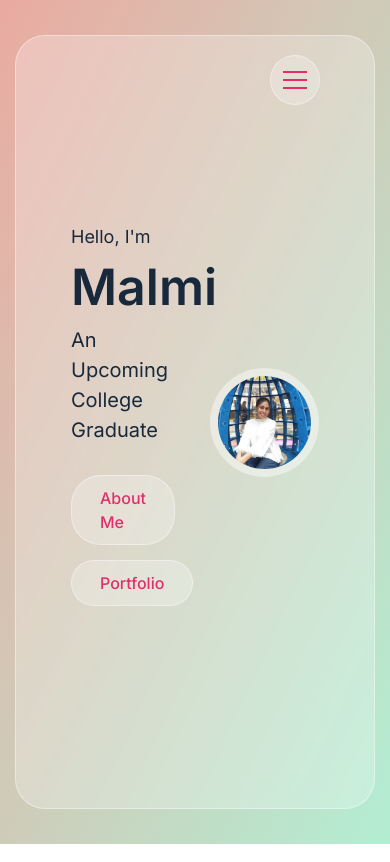
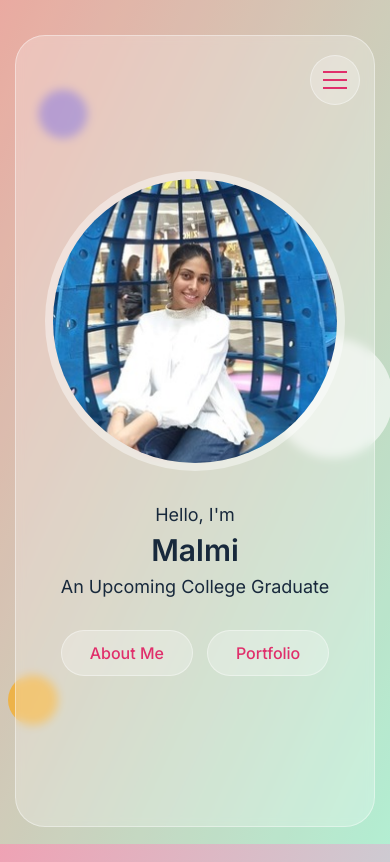
Before and after one commit to StormKing969/malmi-portfolio-v1, a Next.js app: page / in a window 390 px wide. Built offline with nearby package versions, Linux system fonts and the light colour scheme; a web font is replaced by a local one.

Commit message:
Responsive Changes

```diff
--- a/app/globals.css
+++ b/app/globals.css
@@ -226,3 +226,32 @@ section.fade-out {
     opacity: 1;
   }
 }
+
+@keyframes zoomInOut {
+  0%,
+  100% {
+    transform: scale(0.5);
+  }
+  50% {
+    transform: scale(1);
+  }
+}
+
+@keyframes bounceTop {
+  0%,
+  100% {
+    transform: translateY(-50px);
+  }
+  50% {
+    transform: translateY(0px);
+  }
+}
+
+@keyframes spin {
+  0% {
+    transform: rotate(0deg);
+  }
+  100% {
+    transform: rotate(360deg);
+  }
+}
--- a/app/page.tsx
+++ b/app/page.tsx
@@ -2,6 +2,8 @@
 
 import { useState } from "react";
 
+import PageLoader from "@/components/PageLoader";
+import BackgroundPics from "@/components/BackgroundPics";
 import Header from "@/components/Header";
 import Hero from "@/components/Hero";
 import About from "@/components/About";
@@ -17,6 +19,8 @@ export default function Home() {
 
   return (
     <main className={styles.main}>
+      {/* <PageLoader /> */}
+      <BackgroundPics />
       <Header
         setSelectedSection={setSelectedSection}
         setIsActive={setIsActive}
--- /dev/null
+++ b/components/BackgroundPics.tsx
@@ -0,0 +1,14 @@
+import React from "react";
+
+const BackgroundPics = () => {
+  return (
+    <div className="bg-circles">
+      <div className="circle-1"></div>
+      <div className="circle-2"></div>
+      <div className="circle-3"></div>
+      <div className="circle-4"></div>
+    </div>
+  );
+};
+
+export default BackgroundPics;
--- /dev/null
+++ b/components/PageLoader.tsx
@@ -0,0 +1,13 @@
+import React from "react";
+
+const PageLoader = () => {
+  return (
+    <div className="page-loader">
+      <div></div>
+      <div></div>
+      <div></div>
+    </div>
+  );
+};
+
+export default PageLoader;
--- a/components/styles/styles.css
+++ b/components/styles/styles.css
@@ -1,3 +1,106 @@
+/* ---------------
+  Page Loader
+  ---------------- */
+
+.page-loader {
+  position: fixed;
+  left: 0;
+  top: 0;
+  height: 100%;
+  width: 100%;
+  z-index: 999;
+  background-color: var(--white-alpha-25);
+  backdrop-filter: var(--backdrop-filter-blur);
+  display: flex;
+  align-items: center;
+  justify-content: center;
+}
+
+.page-loader div {
+  border: 2px solid transparent;
+  position: absolute;
+  border-radius: 50%;
+  opacity: 0.6;
+  border-top-color: transparent !important;
+  border-bottom-color: transparent !important;
+  animation: spin 1s linear infinite;
+  transition: opacity 0.6s ease;
+}
+
+.page-loader div:nth-child(1) {
+  height: 60px;
+  width: 60px;
+  border-color: var(--main-color);
+}
+
+.page-loader div:nth-child(2) {
+  height: 45px;
+  width: 45px;
+  border-color: var(--blue);
+  animation-duration: 1.2s;
+}
+
+.page-loader div:nth-child(3) {
+  height: 30px;
+  width: 30px;
+  border-color: var(--orange);
+}
+
+/* ---------------
+  Background
+  ---------------- */
+
+.bg-circles {
+  position: fixed;
+  top: 0;
+  height: 100%;
+  max-width: 1200px;
+  width: calc(100% - 30px);
+}
+
+.bg-circles div {
+  position: absolute;
+  border-radius: 50%;
+}
+
+.bg-circles .circle-1 {
+  height: 60px;
+  width: 60px;
+  background-color: var(--blue);
+  left: 5%;
+  top: 10%;
+  opacity: 0.3;
+  animation: zoomInOut 8s linear infinite;
+}
+
+.bg-circles .circle-2 {
+  height: 80px;
+  width: 80px;
+  background-color: var(--main-color);
+  left: 30%;
+  top: 50%;
+  opacity: 0.4;
+  animation: bounceTop 5s ease-in-out infinite;
+}
+
+.bg-circles .circle-3 {
+  height: 120px;
+  width: 120px;
+  background-color: var(--white);
+  top: 40%;
+  right: -5%;
+  opacity: 0.6;
+}
+
+.bg-circles .circle-4 {
+  height: 50px;
+  width: 50px;
+  background-color: var(--orange);
+  left: -2%;
+  top: 80%;
+  opacity: 0.6;
+}
+
 /* ---------------
   Header Section
   ---------------- */
@@ -469,3 +572,75 @@
   background-color: var(--main-color);
   color: var(--white);
 }
+
+/* ---------------
+  Responsive Styles
+  ---------------- */
+
+@media only screen and (max-width: 991px) {
+  .container {
+    padding: 0;
+  }
+
+  .home-text,
+  .home-img {
+    width: 100%;
+  }
+
+  .home-text {
+    text-align: center;
+  }
+
+  .home-img {
+    order: -1;
+  }
+
+  .home-img .img-box {
+    max-width: 300px;
+  }
+
+  .home-text .btn {
+    margin: 0 7px 15px;
+  }
+}
+
+@media only screen and (max-width: 767px) {
+  .contact-form,
+  .contact-info,
+  .about-img,
+  .about-text {
+    width: 100%;
+  }
+
+  .about-text {
+    margin-top: 30px;
+  }
+
+  .about-img {
+    order: -1;
+  }
+
+  .contact-info {
+    order: -1;
+    margin-bottom: 15px;
+  }
+
+  .contact-info-item {
+    padding: 0;
+  }
+}
+
+@media only screen and (max-width: 575px) {
+  .section-title h2,
+  .header .nav-inner ul li a {
+    font-size: 35px;
+  }
+
+  .home-text h1 {
+    font-size: 30px;
+  }
+
+  .home-text h2 {
+    font-size: 18px;
+  }
+}
```
